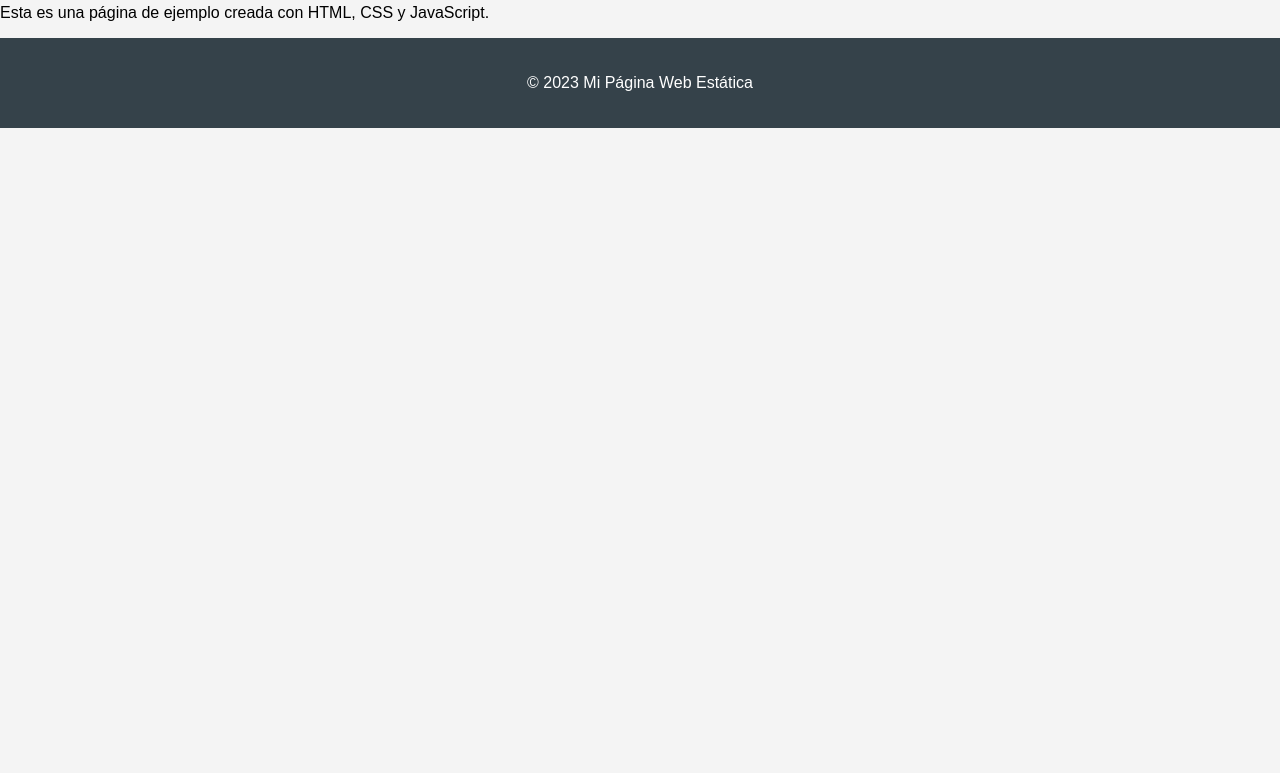
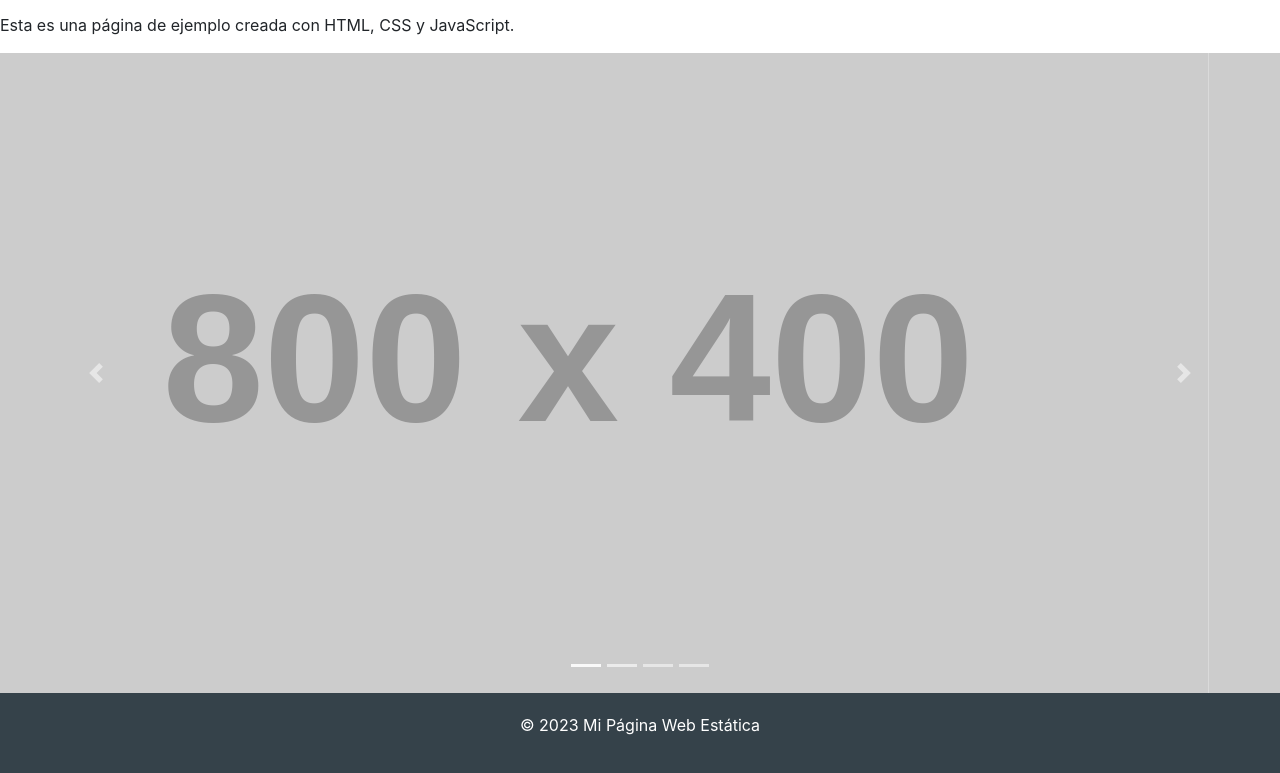
Before and after one commit to julioperezhost833/PruebaWeb3, a website: page src/index.html in a window 1280 px wide. Shown: the part 103-876 px from the top of the page. Before the commit the page ends 800 px from the top, so only its background shows below. Drawn offline with nearby package versions, Linux system fonts and the light colour scheme; placeholder pictures from the web are drawn by us.

Commit message:
Agrega un carrousel

```diff
--- a/src/index.html
+++ b/src/index.html
@@ -5,6 +5,8 @@
     <meta name="viewport" content="width=device-width, initial-scale=1.0">
     <title>Página Web Estática</title>
     <link rel="stylesheet" href="styles/style.css">
+    <!-- Bootstrap CSS -->
+    <link href="https://stackpath.bootstrapcdn.com/bootstrap/4.5.2/css/bootstrap.min.css" rel="stylesheet">
 </head>
 <body>
     <header>
@@ -13,10 +15,46 @@
     <main>
         <p>Hola hijo, tambien esta aqui Victoria perez rubalcava, ella misma escribio su nombre.</p>
         <p>Esta es una página de ejemplo creada con HTML, CSS y JavaScript.</p>
+
+        <!-- Carrusel de imágenes -->
+        <div id="carouselExampleIndicators" class="carousel slide" data-ride="carousel">
+            <ol class="carousel-indicators">
+                <li data-target="#carouselExampleIndicators" data-slide-to="0" class="active"></li>
+                <li data-target="#carouselExampleIndicators" data-slide-to="1"></li>
+                <li data-target="#carouselExampleIndicators" data-slide-to="2"></li>
+                <li data-target="#carouselExampleIndicators" data-slide-to="3"></li>
+            </ol>
+            <div class="carousel-inner">
+                <div class="carousel-item active">
+                    <img src="https://via.placeholder.com/800x400" class="d-block w-100" alt="Imagen 1">
+                </div>
+                <div class="carousel-item">
+                    <img src="https://via.placeholder.com/800x400" class="d-block w-100" alt="Imagen 2">
+                </div>
+                <div class="carousel-item">
+                    <img src="https://via.placeholder.com/800x400" class="d-block w-100" alt="Imagen 3">
+                </div>
+                <div class="carousel-item">
+                    <img src="https://via.placeholder.com/800x400" class="d-block w-100" alt="Imagen 4">
+                </div>
+            </div>
+            <a class="carousel-control-prev" href="#carouselExampleIndicators" role="button" data-slide="prev">
+                <span class="carousel-control-prev-icon" aria-hidden="true"></span>
+                <span class="sr-only">Previous</span>
+            </a>
+            <a class="carousel-control-next" href="#carouselExampleIndicators" role="button" data-slide="next">
+                <span class="carousel-control-next-icon" aria-hidden="true"></span>
+                <span class="sr-only">Next</span>
+            </a>
+        </div>
     </main>
     <footer>
         <p>&copy; 2023 Mi Página Web Estática</p>
     </footer>
     <script src="scripts/main.js"></script>
+    <!-- Bootstrap JS and dependencies -->
+    <script src="https://code.jquery.com/jquery-3.5.1.slim.min.js"></script>
+    <script src="https://cdn.jsdelivr.net/npm/@popperjs/core@2.9.2/dist/umd/popper.min.js"></script>
+    <script src="https://stackpath.bootstrapcdn.com/bootstrap/4.5.2/js/bootstrap.min.js"></script>
 </body>
 </html>
```
